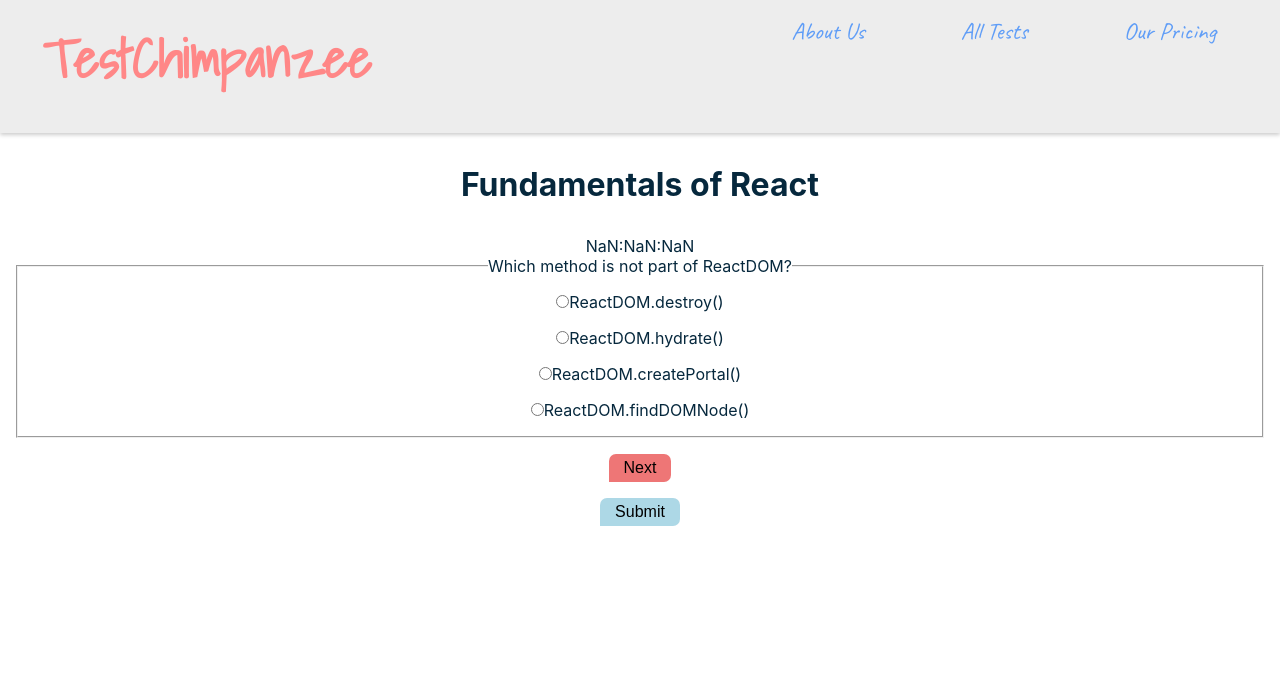
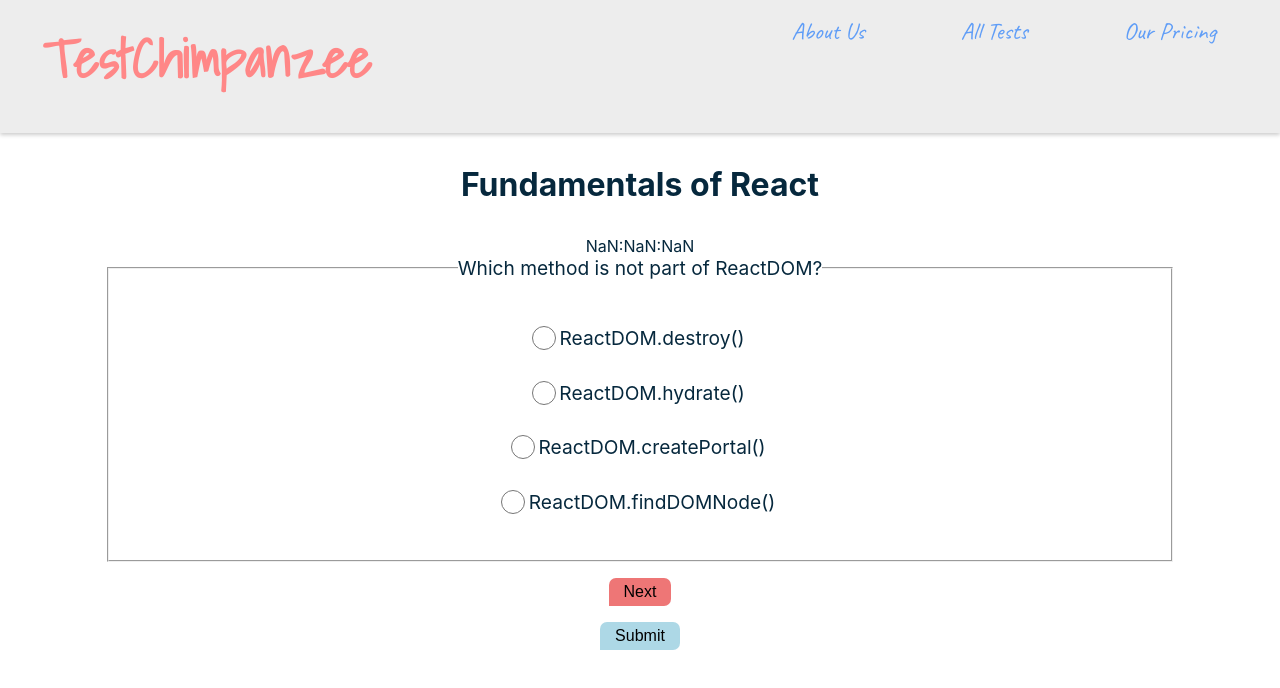
Before and after one commit to andrewgjh/knowmeq_assessment, a React (Create React App) app: page /test/577a8e1c-089b-4f30-aa8d-457b37c716fa in a window 1280 px wide. Shown: the top 688 px of the page. Built offline with nearby package versions, Linux system fonts and the light colour scheme.

Commit message:
Complete timer and submit confirmation

```diff
--- a/src/App.css
+++ b/src/App.css
@@ -8,3 +8,18 @@ u {
   text-decoration-color: #FF8787;
   text-underline-offset: 5px;
 }
+
+.popup-confirmation{
+  background-color: rgb(248, 228, 131);
+  position: absolute;
+  left: 0;
+  right: 0;
+  margin-left: auto;
+  margin-right: auto;
+  width: 40vw;
+  padding: 3em 1em;
+  border-radius: 5px;
+}
+.agree {
+  background-color: lightblue;
+}
--- a/src/App.js
+++ b/src/App.js
@@ -5,6 +5,7 @@ import TestsPage from "./pages/TestsPages";
 import Navbar from "./components/Navbar";
 import PricingPage from "./pages/PricingPage";
 import AboutUsPage from "./pages/AboutUsPage";
+import ResultsPage from "./pages/ResultsPage";
 import LiveTest from "./pages/LiveTest";
 
 function App() {
@@ -17,6 +18,7 @@ function App() {
         <Route path="/tests" element={<TestsPage />}></Route>
         <Route path="/test/:id" element={<LiveTest />}></Route>
         <Route path="/pricing" element={<PricingPage />}></Route>
+        <Route path="/results:id" element={<ResultsPage />}></Route>
       </Routes>
     </>
   );
--- a/src/components/CountdownTimer/index.jsx
+++ b/src/components/CountdownTimer/index.jsx
@@ -1,7 +1,7 @@
 import { useState, useEffect } from "react";
 import { calcRemainingTime } from "../../util/timerUtils";
 
-const CountdownTimer = ({ expireTimeMS }) => {
+const CountdownTimer = ({ expireTimeMS, submitFunc }) => {
   const [timeRemaining, setTimeRemaining] = useState({
     hours: "00",
     minutes: "00",
--- /dev/null
+++ b/src/hooks/useSubmit.js
@@ -0,0 +1,46 @@
+import { useState } from "react";
+
+const createPromise = () => {
+  let resolver;
+  return [
+    new Promise((resolve, reject) => {
+      resolver = resolve;
+    }),
+    resolver,
+  ];
+};
+
+const useSubmit = () => {
+  const [open, setOpen] = useState(false);
+  const [resolver, setResolver] = useState({ resolver: null });
+  const [label, setLabel] = useState("");
+
+  const confirmSubmit = async text => {
+    setLabel(text);
+    setOpen(true);
+    const [promise, resolve] = await createPromise();
+    setResolver({ resolve });
+    return promise;
+  };
+
+  const btnClick = async status => {
+    setOpen(false);
+    resolver.resolve(status);
+  };
+
+  const PopUpConfirm = () => (
+    <div className="popup-confirmation">
+      <p>{label}</p>
+      <button className="btn" onClick={() => btnClick(false)}>
+        Cancel
+      </button>
+      <button className="btn agree" onClick={() => btnClick(true)}>
+        Agree
+      </button>
+    </div>
+  );
+
+  return [open, confirmSubmit, PopUpConfirm];
+};
+
+export default useSubmit;
--- a/src/pages/LiveTest/LiveTest.module.css
+++ b/src/pages/LiveTest/LiveTest.module.css
@@ -1,14 +1,37 @@
 .questionContainer{
   text-align: center;
   margin: 1em;
+  position: relative;
 }
 .questionContainer h1 {
   margin: 1em;
 }
 
 .questionOption{
-  margin: 1em;
+  margin: 1.2em;
+  display: flex;
+
+  align-items: center;
+  justify-content: center;
 }
+.questionOption label{
+  margin: .2em;
+}
+.questionContainer input[type=radio] {
+
+  border: 0px;
+  width: 1.8em;
+  height: 1.8em;
+  background-color:red;
+}
+
+.questionContainer fieldset {
+  width: 80vw;
+  margin: 0 auto;
+  padding: 1em;
+  font-size: 1.2em;
+}
+
 
 .questionContainer button {
   padding: 5px 15px;
--- a/src/pages/LiveTest/index.jsx
+++ b/src/pages/LiveTest/index.jsx
@@ -6,6 +6,7 @@ import CountdownTimer from "../../components/CountdownTimer";
 import { isTimeOver } from "../../util/timerUtils";
 import { useNavigate } from "react-router-dom";
 import { quizAllAnswered } from "../../util/quizUtils";
+import useSubmit from "../../hooks/useSubmit";
 
 const LiveTest = () => {
   const navigate = useNavigate();
@@ -15,20 +16,25 @@ const LiveTest = () => {
   const [answers, setAnswers] = useState(
     JSON.parse(localStorage.getItem(`answers-${id}`)) || []
   );
-  const [submitReady, setSubmitReady] = useState(false);
+  // const [submitReady, setSubmitReady] = useState(false);
+  const [open, confirmSubmit, PopUpConfirm] = useSubmit();
 
   const nextQuestion = () => setCurrentQuestion(prev => prev + 1);
   const prevQuestion = () => setCurrentQuestion(prev => prev - 1);
-  const submitQuiz = () => {
+
+  const submit = () => {
+    localStorage.removeItem(`timer-${id}`);
+    navigate(`/results/${id}`);
+  };
+
+  const confirmThenSubmit = async () => {
     if (!quizAllAnswered(id)) {
-
-    } else {
-      setSubmitReady(true);
+      const agree = await confirmSubmit(
+        "There are unanswered questions, are you sure you want to submit?"
+      );
+      if (!agree) return;
     }
-    if (submitReady) {
-      localStorage.removeItem(`timer-${id}`);
-      navigate("/results");
-    }
+    submit();
   };
 
   const saveChoice = e => {
@@ -46,6 +52,7 @@ const LiveTest = () => {
       <CountdownTimer
         expireTimeMS={JSON.parse(localStorage.getItem(`timer-${id}`))}
       />
+      {open && <PopUpConfirm />}
       <fieldset disabled={isTimeOver(id)}>
         <legend>{questions[currentQuestion].question}</legend>
         {questions[currentQuestion].options.map((option, idx) => (
@@ -70,7 +77,7 @@ const LiveTest = () => {
           </button>
         )}
       </div>
-      <button className={styles.submitButton} onClick={submitQuiz}>
+      <button className={styles.submitButton} onClick={confirmThenSubmit}>
         Submit
       </button>
     </div>
--- a/src/util/quizUtils.js
+++ b/src/util/quizUtils.js
@@ -21,10 +21,8 @@ export const quizCorrection = testID => {
 
 export const quizAllAnswered = testID => {
   const answerArray = JSON.parse(localStorage.getItem(`answers-${testID}`));
-  let allAnswered = true;
-  for (let index = 0; index < quizBank[testID].questions.length; index++) {
-    const answer = answerArray?.[index];
-    if (!answer) allAnswered = false;
-  }
-  return allAnswered;
+  return (
+    quizBank[testID].questions.length ===
+    answerArray.filter(x => !isNaN(x)).length
+  );
 };
```
